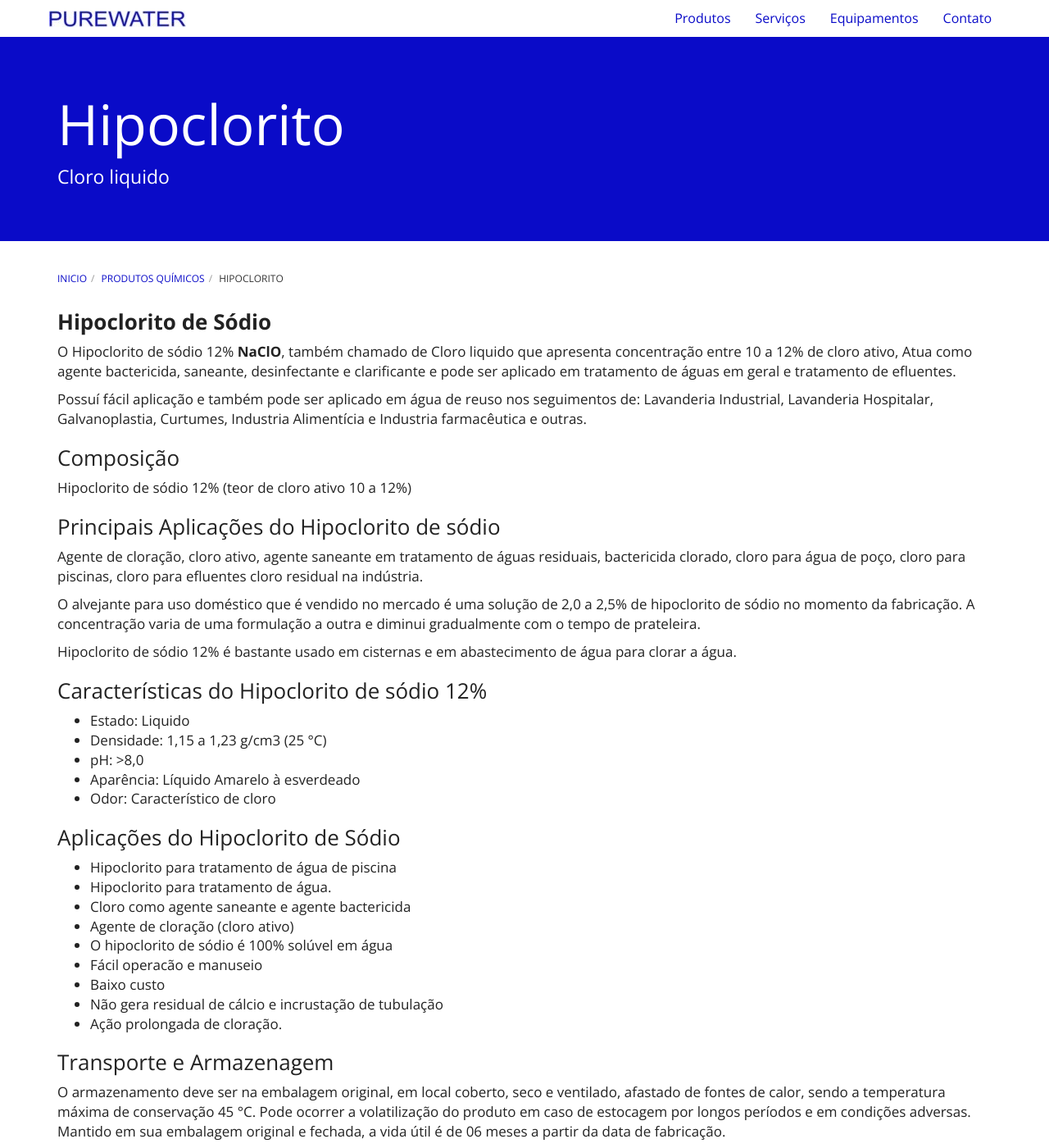
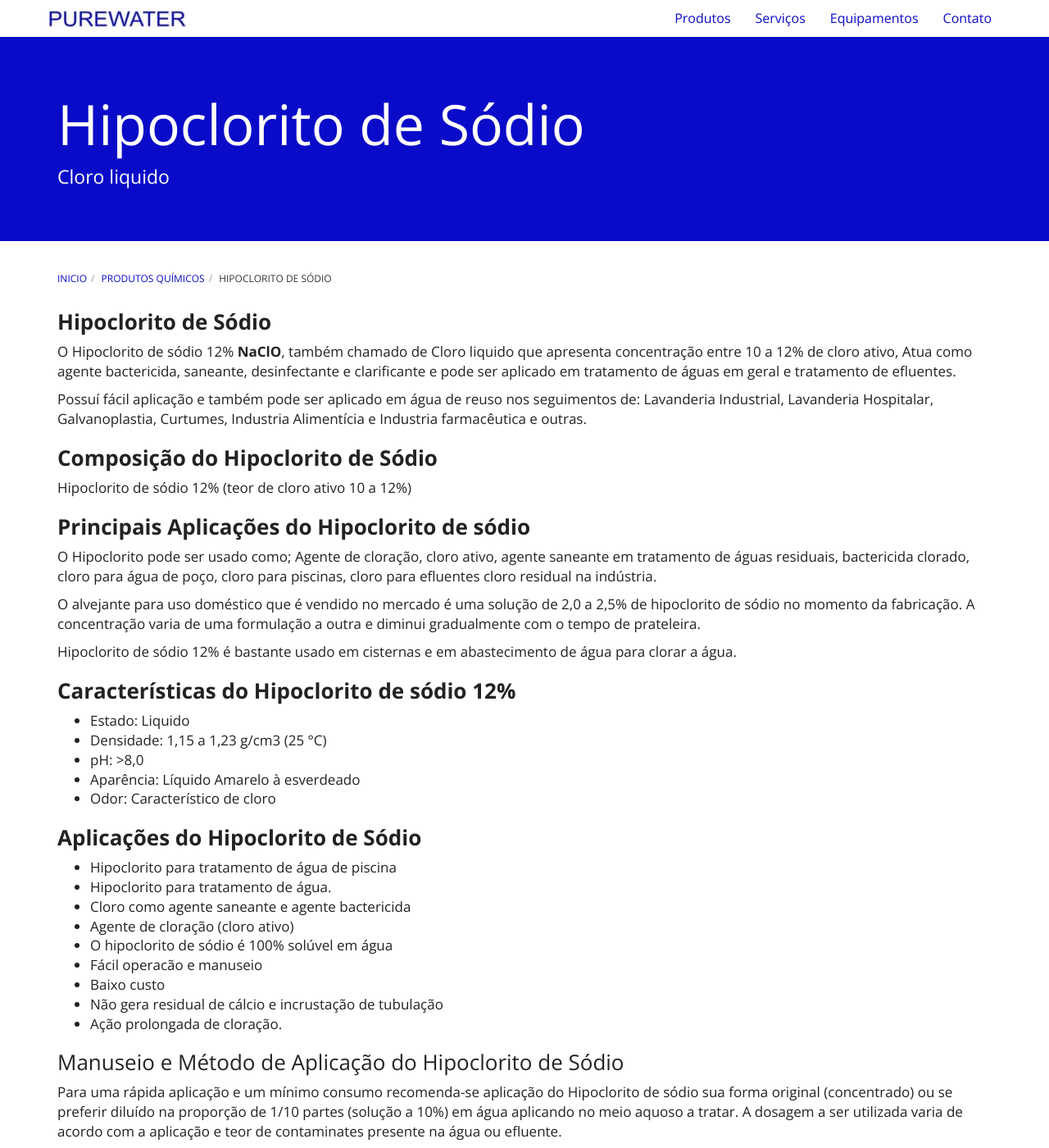
Before and after one commit to purewaterefluentes/purewaterefluentes.github.io, a Jekyll site: the page built from produtos/hipoclorito-de-sodio.md, in a window 1280 px wide and 1400 px high. Shown: the whole window at 82% size. Built offline with Jekyll 4.4.1, drawn with Linux system fonts in a browser that asks for light colours; nearby versions of some CDN libraries; library files that are not in the unit come from our copies; some of the changed text lies outside the part shown.

Commit message:
Update hipoclorito-de-sodio.md

```diff
--- a/produtos/hipoclorito-de-sodio.md
+++ b/produtos/hipoclorito-de-sodio.md
@@ -1,7 +1,7 @@
 ---
 layout: contato
-pageTitle: Hipoclorito de Sódio, hipoclorito, cloro
-title: Hipoclorito
+pageTitle: Hipoclorito de Sódio | Hipoclorito | Cloro
+title: Hipoclorito de Sódio
 subtitle: Cloro liquido
 ---
 
@@ -11,20 +11,20 @@ O Hipoclorito de sódio 12% **NaClO**, também chamado de Cloro liquido que apre
 
 Possuí fácil aplicação e também pode ser aplicado em água de reuso nos seguimentos de: Lavanderia Industrial, Lavanderia Hospitalar, Galvanoplastia, Curtumes, Industria Alimentícia e Industria farmacêutica e outras.
 
-### Composição
+### **Composição do Hipoclorito de Sódio**
 
 Hipoclorito de sódio 12%  (teor de cloro ativo 10 a 12%)
 
 
-### Principais Aplicações do Hipoclorito de sódio
+### **Principais Aplicações do Hipoclorito de sódio**
 
-Agente de cloração, cloro ativo, agente saneante em tratamento de águas residuais, bactericida clorado, cloro para água de poço, cloro para piscinas, cloro para efluentes cloro residual na indústria.
+O Hipoclorito pode ser usado como; Agente de cloração, cloro ativo, agente saneante em tratamento de águas residuais, bactericida clorado, cloro para água de poço, cloro para piscinas, cloro para efluentes cloro residual na indústria.
 
 O alvejante para uso doméstico que é vendido no mercado é uma solução de 2,0 a 2,5% de hipoclorito de sódio no momento da fabricação. A concentração varia de uma formulação a outra e diminui gradualmente com o tempo de prateleira.
 
 Hipoclorito de sódio 12% é bastante usado em cisternas e em abastecimento de água para clorar a água.
 
-### Características do Hipoclorito de sódio 12%
+### **Características do Hipoclorito de sódio 12%**
 
 - Estado: Liquido
 - Densidade: 1,15 a 1,23 g/cm3 (25 °C)
@@ -32,7 +32,7 @@ Hipoclorito de sódio 12% é bastante usado em cisternas e em abastecimento de
 - Aparência: Líquido Amarelo à esverdeado
 - Odor: Característico de cloro
 
-### Aplicações do Hipoclorito de Sódio
+### **Aplicações do Hipoclorito de Sódio**
 
 - Hipoclorito para tratamento de água de piscina
 - Hipoclorito para tratamento de água.
@@ -44,17 +44,11 @@ Hipoclorito de sódio 12% é bastante usado em cisternas e em abastecimento de
 - Não gera residual de cálcio e incrustação de tubulação
 - Ação prolongada de cloração.
 
-
-### Transporte e Armazenagem
-O armazenamento deve ser na embalagem original, em local coberto, seco e ventilado, afastado    de fontes de calor, sendo a temperatura máxima de conservação 45 °C.
-Pode ocorrer a volatilização do produto em caso de estocagem por longos períodos e em condições adversas.
-Mantido em sua embalagem original e fechada, a vida útil é de 06 meses a partir da data de  fabricação.
-
 ### Manuseio e Método de Aplicação do Hipoclorito de Sódio
 Para uma rápida aplicação e um mínimo consumo recomenda-se aplicação do Hipoclorito de sódio sua forma original (concentrado) ou se preferir diluído na proporção de 1/10 partes (solução a 10%) em água aplicando no meio aquoso a tratar.
 A dosagem a ser utilizada varia de acordo com a aplicação e teor de contaminates presente na água ou efluente.
 
-### Fornecimento
+### **Fornecimento do Hipoclorito de Sódio**
 
 - Hipoclorito de sódio em bombona plástica de 50 Kg
 - Hipoclorito de sódio em container (IBC) plastico 1000 litros
```
